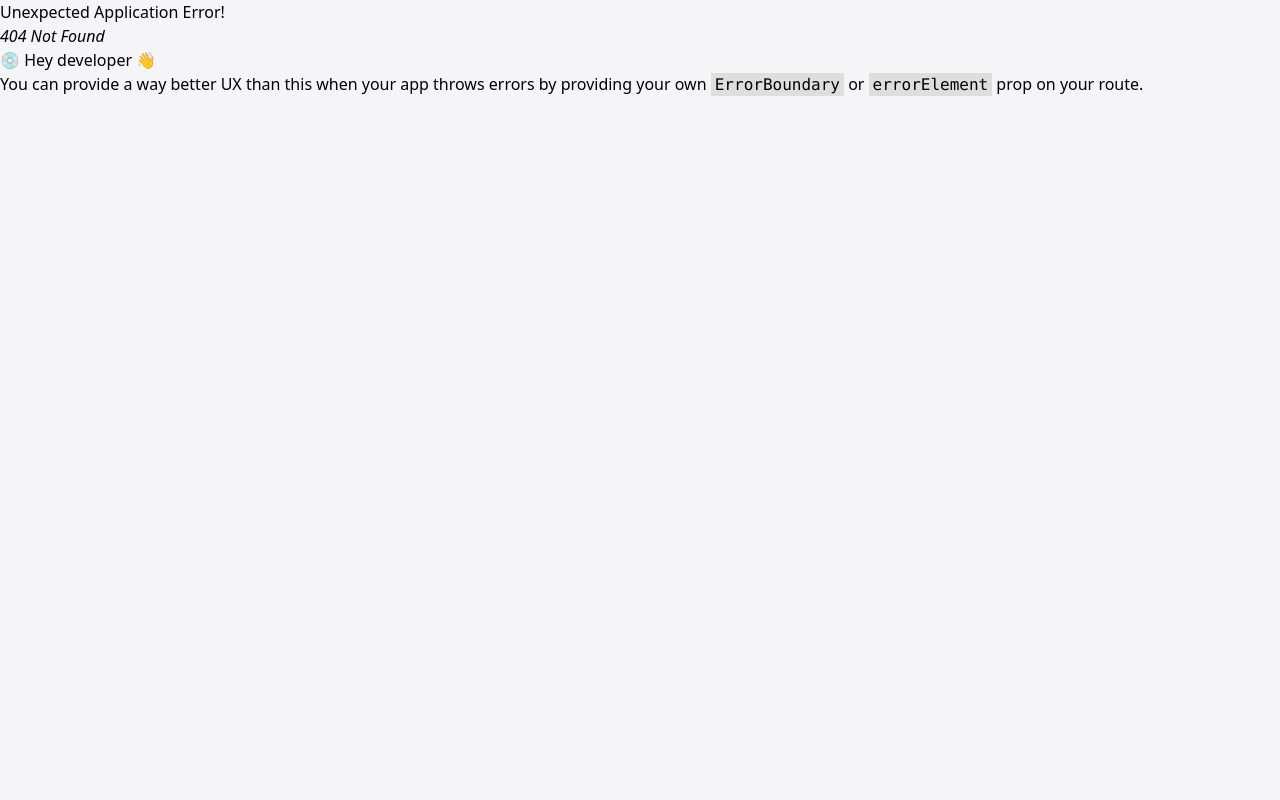
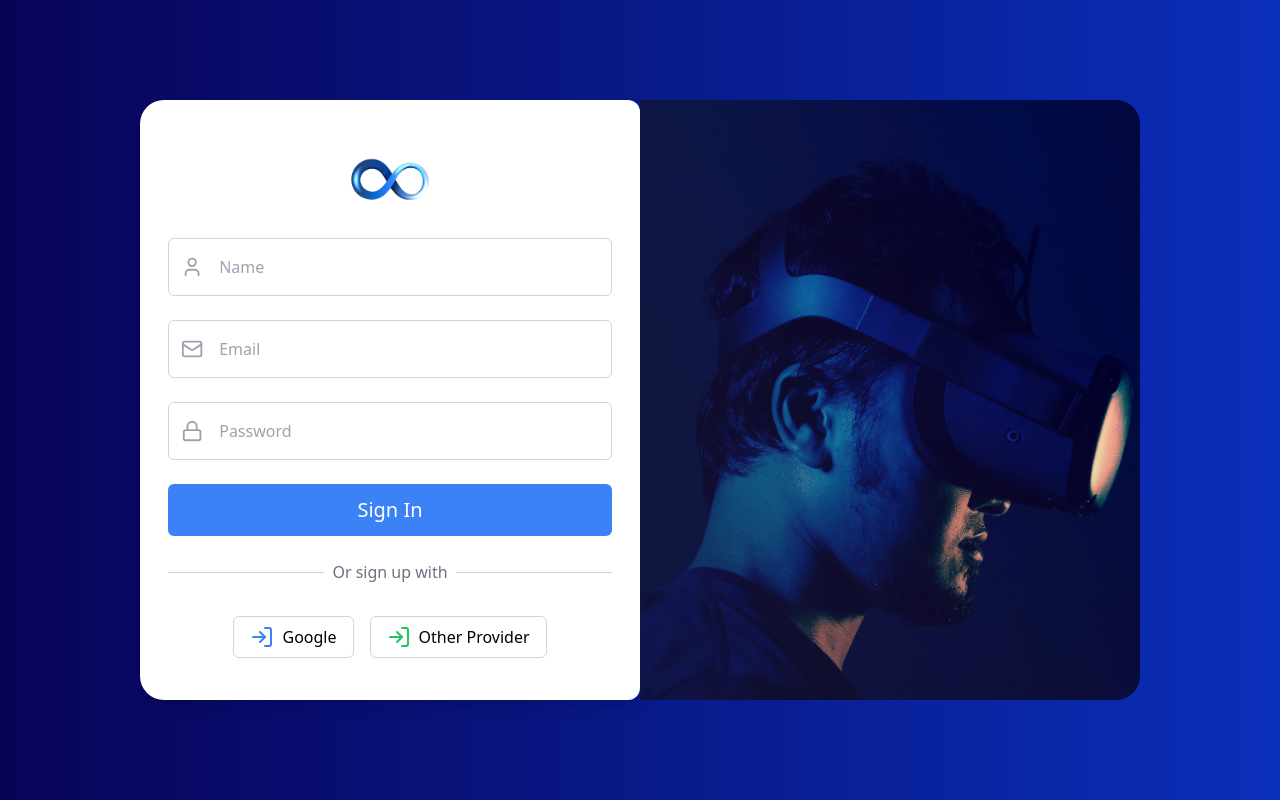
Before and after one commit to Oladele-israel/expense-tracker-API, a React (Vite) app in the folder expense dashboard/: page /signup in a window 1280 px wide. Before the commit this address had no page. Built offline with nearby package versions, Linux system fonts and the light colour scheme.

Commit message:
authentication pages added

```diff
--- a/expense dashboard/src/App.jsx
+++ b/expense dashboard/src/App.jsx
@@ -5,9 +5,9 @@ import Summary from "./components/Summary";
 const App = () => {
   return (
     <>
-      <div className="flex flex-col w-full ml-[17rem] ">
+      <div className="flex flex-col w-full md:ml-[17rem] ">
         <DashboardHeader />
-        <div className="w-full flex mb-10 gap-5">
+        <div className="w-full flex flex-col md:flex-row mb-10 gap-5">
           <Summary />
           <AiSuggestion />
         </div>
--- a/expense dashboard/src/components/SideNav.jsx
+++ b/expense dashboard/src/components/SideNav.jsx
@@ -29,7 +29,7 @@ const SideNav = () => {
   const [activeIndex, setActiveIndex] = useState(null);
 
   return (
-    <aside className="w-[250px] min-h-screen bg-[#ffff] flex flex-col justify-between fixed left-0 top-0">
+    <aside className="w-[250px] min-h-screen bg-[#ffff] md:flex flex-col justify-between fixed left-0 top-0 hidden">
       <div>
         <Logo />
         <div className="flex flex-col items-center gap-4 mx-auto">
--- /dev/null
+++ b/expense dashboard/src/pages/Login.jsx
@@ -0,0 +1,73 @@
+import infinity from "../assets/images/infinity.png";
+import { Lock, Mail, User, LogIn } from "lucide-react";
+const Login = () => {
+  return (
+    <section className="bg-gradient-to-r from-[#080357] to-[#0A2FB9] min-h-screen w-screen flex justify-center items-center shadow-lg ">
+      <form className="md:w-[500px] h-[600px] bg-white rounded-xl md:rounded-l-3xl p-7 flex flex-col justify-center gap-6 shadow-lg">
+        <img src={infinity} alt="" width={100} className="ml-auto mr-auto" />
+
+        {/* Email Field */}
+        <div className="flex items-center border border-gray-300 rounded-md px-3 py-2">
+          <Mail className="text-gray-400 mr-2" />
+          <input
+            type="email"
+            placeholder="Email"
+            className="w-full outline-none text-gray-700 p-2"
+          />
+        </div>
+
+        {/* Password Field */}
+        <div className="flex items-center border border-gray-300 rounded-md px-3 py-2">
+          <Lock className="text-gray-400 mr-2" />
+          <input
+            type="password"
+            placeholder="Password"
+            className="w-full outline-none text-gray-700 p-2"
+          />
+        </div>
+
+        {/* Submit Button */}
+        <button
+          type="submit"
+          className="bg-blue-500 text-white py-3 rounded-md hover:bg-blue-600 transition p-2 text-xl"
+        >
+          Login in
+        </button>
+
+        {/* Signup with Providers */}
+        <fieldset className="border-t border-gray-300 pt-4">
+          <legend className="text-gray-500 px-2 text-center">
+            Or login with
+          </legend>
+          <div className="flex justify-center gap-4 mt-4">
+            <button
+              type="button"
+              className="flex items-center gap-2 px-4 py-2 border border-gray-300 rounded-md hover:bg-gray-100 transition "
+            >
+              <LogIn className="text-blue-500" />
+              Google
+            </button>
+            <button
+              type="button"
+              className="flex items-center gap-2 px-4 py-2 border border-gray-300 rounded-md hover:bg-gray-100 transition p-2"
+            >
+              <LogIn className="text-green-500" />
+              Other Provider
+            </button>
+          </div>
+        </fieldset>
+      </form>
+      <div
+        className="w-[500px] h-[600px] rounded-r-3xl hidden lg:block"
+        style={{
+          backgroundImage: `url(${infinity})`,
+          backgroundSize: "contain",
+          backgroundPosition: "center",
+          backgroundRepeat: "no-repeat",
+        }}
+      />
+    </section>
+  );
+};
+
+export default Login;
--- /dev/null
+++ b/expense dashboard/src/pages/Signup.jsx
@@ -0,0 +1,83 @@
+import infinity from "../assets/images/infinity.png";
+import signup from "../assets/images/signup.png";
+import { Lock, Mail, User, LogIn } from "lucide-react";
+const Signup = () => {
+  return (
+    <section className="bg-gradient-to-r from-[#080357] to-[#0A2FB9] min-h-screen w-screen flex justify-center items-center shadow-lg  ">
+      <form className="md:w-[500px] h-[600px] bg-white rounded-xl md:rounded-l-3xl p-7 flex flex-col justify-center gap-6 shadow-lg">
+        <img src={infinity} alt="" width={100} className="ml-auto mr-auto" />
+
+        {/* Name Field */}
+        <div className="flex items-center border border-gray-300 rounded-md px-3 py-2">
+          <User className="text-gray-400 mr-2" />
+          <input
+            type="text"
+            placeholder="Name"
+            className="w-full outline-none text-gray-700 p-2"
+          />
+        </div>
+
+        {/* Email Field */}
+        <div className="flex items-center border border-gray-300 rounded-md px-3 py-2">
+          <Mail className="text-gray-400 mr-2" />
+          <input
+            type="email"
+            placeholder="Email"
+            className="w-full outline-none text-gray-700 p-2"
+          />
+        </div>
+
+        {/* Password Field */}
+        <div className="flex items-center border border-gray-300 rounded-md px-3 py-2">
+          <Lock className="text-gray-400 mr-2" />
+          <input
+            type="password"
+            placeholder="Password"
+            className="w-full outline-none text-gray-700 p-2"
+          />
+        </div>
+
+        {/* Submit Button */}
+        <button
+          type="submit"
+          className="bg-blue-500 text-white py-3 rounded-md hover:bg-blue-600 transition p-2 text-xl"
+        >
+          Sign In
+        </button>
+
+        {/* Signup with Providers */}
+        <fieldset className="border-t border-gray-300 pt-4">
+          <legend className="text-gray-500 px-2 text-center">
+            Or sign up with
+          </legend>
+          <div className="flex justify-center gap-4 mt-4">
+            <button
+              type="button"
+              className="flex items-center gap-2 px-4 py-2 border border-gray-300 rounded-md hover:bg-gray-100 transition "
+            >
+              <LogIn className="text-blue-500" />
+              Google
+            </button>
+            <button
+              type="button"
+              className="flex items-center gap-2 px-4 py-2 border border-gray-300 rounded-md hover:bg-gray-100 transition p-2"
+            >
+              <LogIn className="text-green-500" />
+              Other Provider
+            </button>
+          </div>
+        </fieldset>
+      </form>
+      <div
+        className="w-[500px] h-[600px] rounded-r-3xl hidden lg:block"
+        style={{
+          backgroundImage: `url(${signup})`,
+          backgroundSize: "cover",
+          backgroundPosition: "center",
+        }}
+      />
+    </section>
+  );
+};
+
+export default Signup;
```
Also changed, not shown: expense dashboard/src/main.jsx (+10 -0 lines), expense dashboard/src/assets/images/infinity.png (added), expense dashboard/src/assets/images/signup.png (added).
